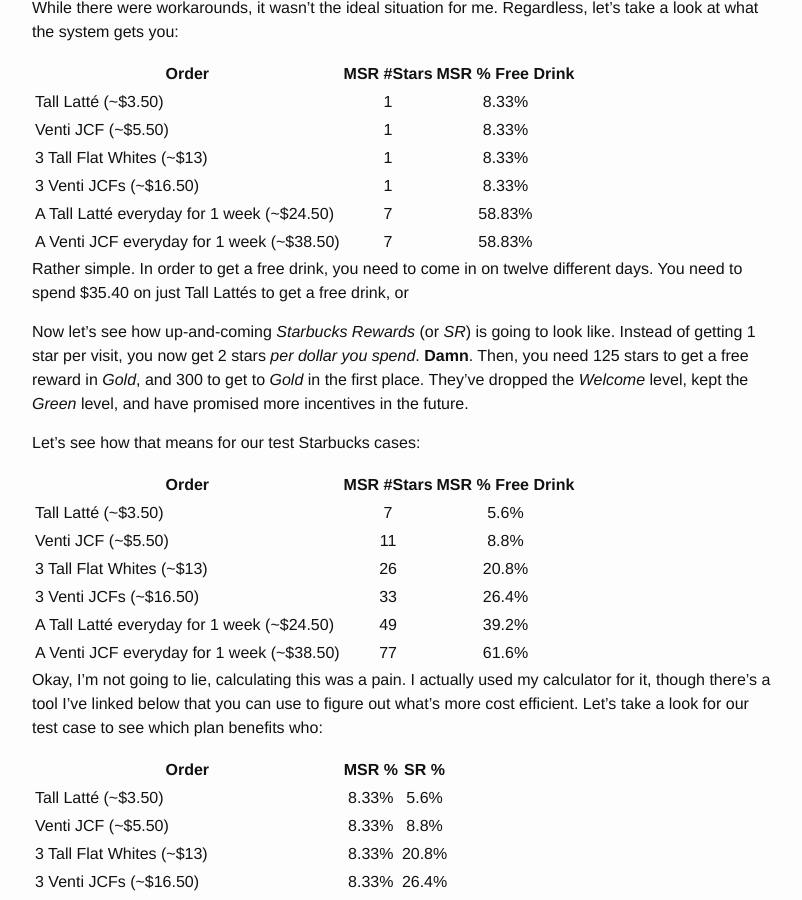
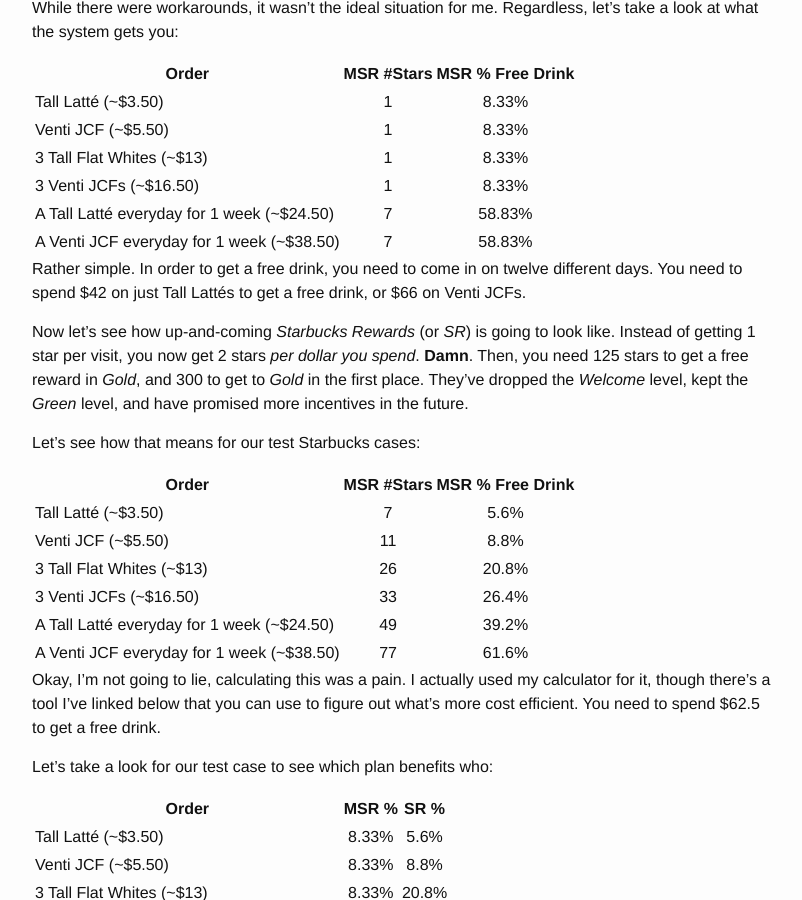
Before and after one commit to mattxwang/lowkey, a Jekyll site: the page built from _posts/2016-03-23-shoot-for-the-stars.markdown, in a window 1280 px wide and 900 px high, scrolled down 903 px. Shown: the whole window, without its empty margins (238-1040 px from the left). Built offline with Jekyll 4.4.1, drawn with Linux system fonts in a browser that asks for light colours.

Commit message:
fixes missing info

```diff
--- a/_posts/2016-03-23-shoot-for-the-stars.markdown
+++ b/_posts/2016-03-23-shoot-for-the-stars.markdown
@@ -21,7 +21,7 @@
 | A Venti JCF everyday for 1 week (~$38.50) | 7 | 58.83% |
 
 
-Rather simple. In order to get a free drink, you need to come in on twelve different days. You need to spend $35.40 on just Tall Lattés to get a free drink, or
+Rather simple. In order to get a free drink, you need to come in on twelve different days. You need to spend $42 on just Tall Lattés to get a free drink, or $66 on Venti JCFs.
 
 Now let's see how up-and-coming *Starbucks Rewards* (or *SR*) is going to look like. Instead of getting 1 star per visit, you now get 2 stars *per dollar you spend*. **Damn**. Then, you need 125 stars to get a free reward in *Gold*, and 300 to get to *Gold* in the first place. They've dropped the *Welcome* level, kept the *Green* level, and have promised more incentives in the future.
 
@@ -37,7 +37,9 @@
 | A Venti JCF everyday for 1 week (~$38.50) | 77 | 61.6% |
 
 
-Okay, I'm not going to lie, calculating this was a pain. I actually used my calculator for it, though there's a tool I've linked below that you can use to figure out what's more cost efficient. Let's take a look for our test case to see which plan benefits who:
+Okay, I'm not going to lie, calculating this was a pain. I actually used my calculator for it, though there's a tool I've linked below that you can use to figure out what's more cost efficient. You need to spend $62.5 to get a free drink.
+
+Let's take a look for our test case to see which plan benefits who:
 
 | Order                                      | MSR % | SR % |
 | -------------------------------------------|:----------------:| :-----:|
```
